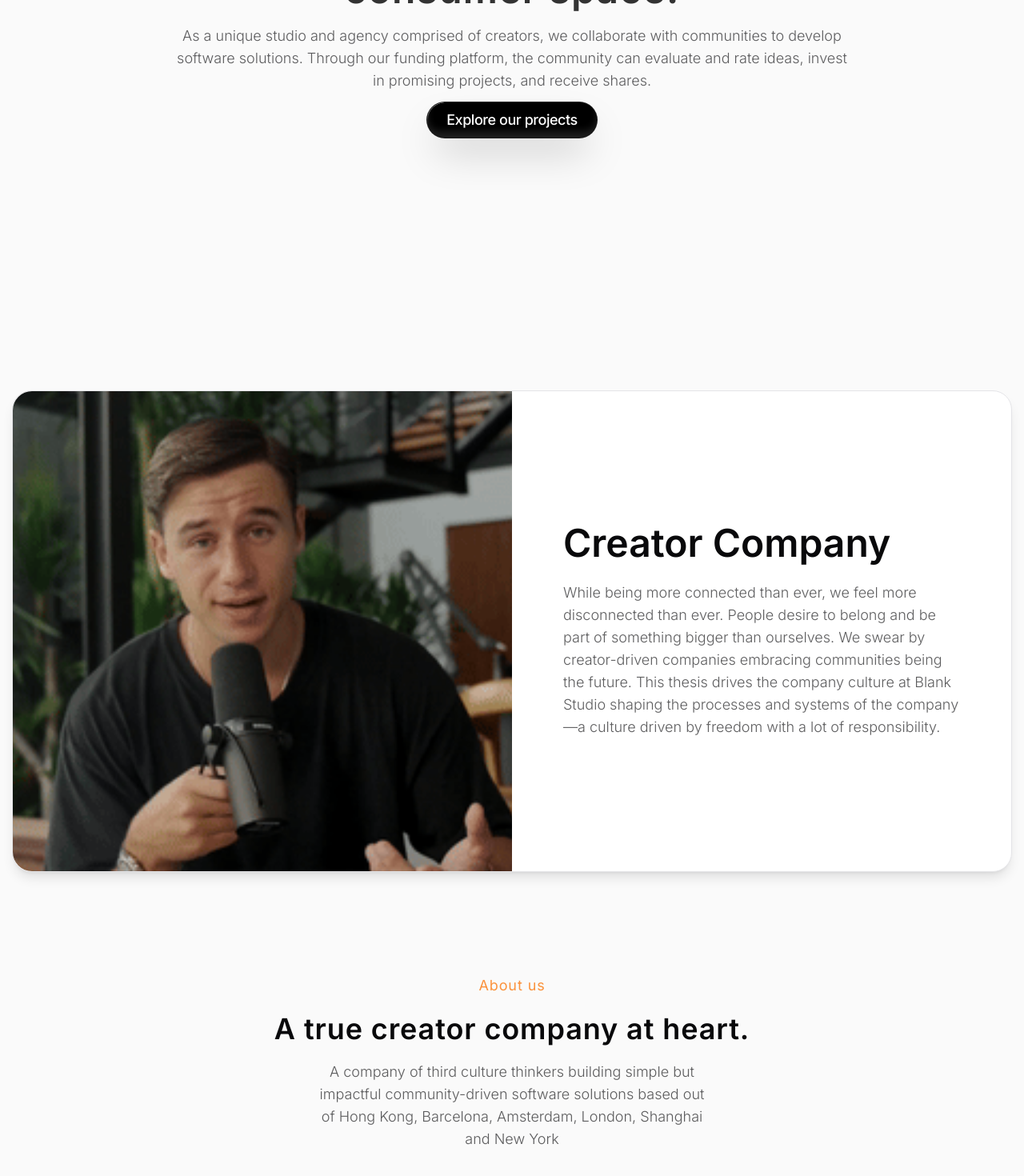
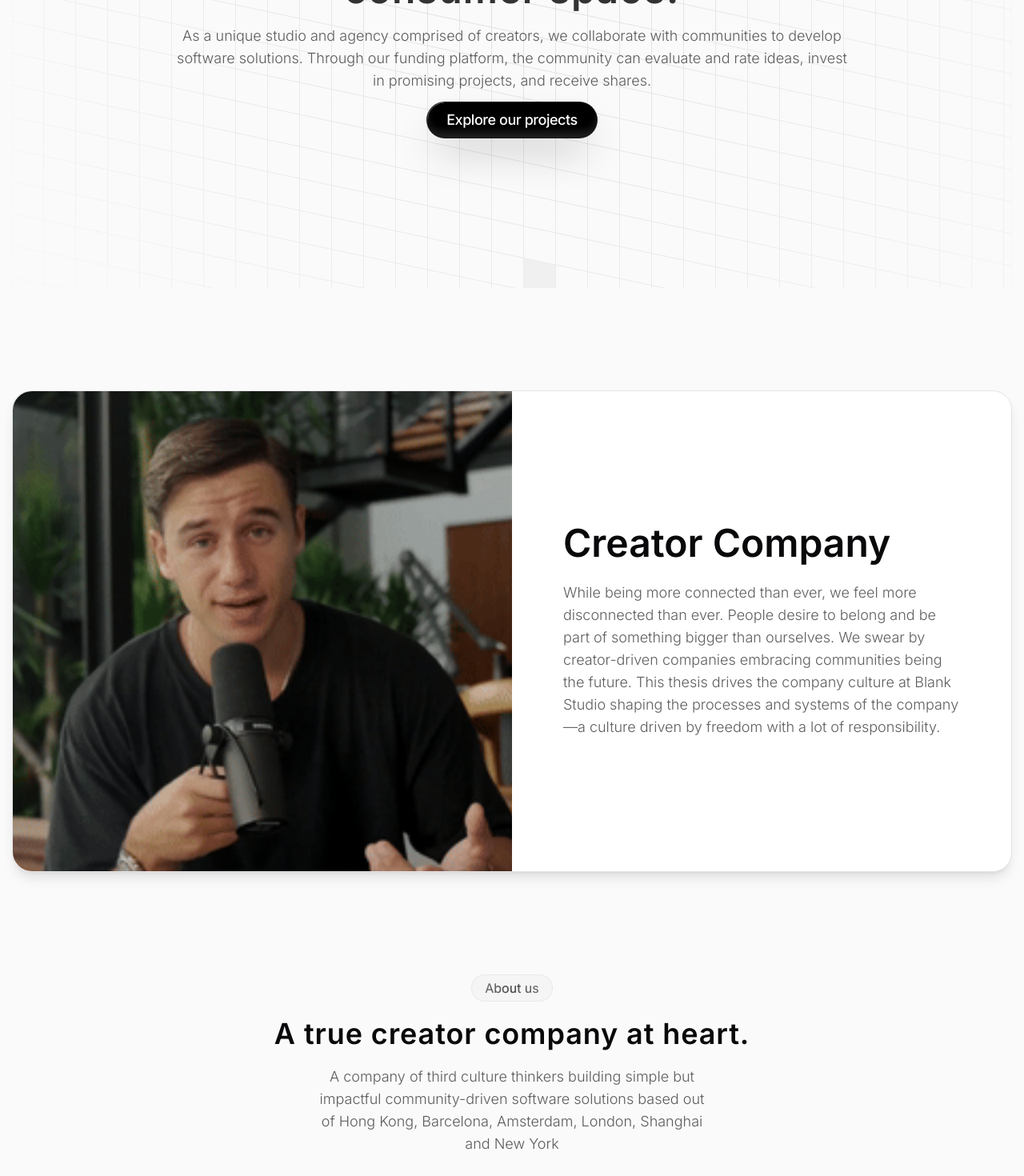
Before and after one commit to Coustra/coustra-agency, a Next.js app: page / in a window 1280 px wide. Shown: the part 460-1930 px from the top of the page at 80% size. Built offline with nearby package versions, Linux system fonts and the light colour scheme.

Commit message:
added projects page and added animated grid background

```diff
--- a/src/app/components/HeadlineSection.tsx
+++ b/src/app/components/HeadlineSection.tsx
@@ -1,17 +1,24 @@
+import { ShinySectionText } from "@/components/ui/ShinySectionText";
 import React from "react";
 
-export const HeadlineSection = () => {
+interface Props {
+  sectionTitle?: string;
+  text: string;
+  title: string;
+}
+
+export const HeadlineSection = (props: Props) => {
   return (
     <div className='w-full'>
       <div className='max-w-[850px] mx-auto text-center flex items-center justify-center flex-col gap-5'>
-        <h3 className='text-orange-400 text-lg tracking-wider'>About us</h3>
+        {props.sectionTitle && (
+          <ShinySectionText text={props.sectionTitle} scroll={false} />
+        )}
         <h2 className='md:text-4xl text-3xl font-semibold tracking-wide leading-tight'>
-          A true creator company at heart.
+          {props.title}
         </h2>
         <p className='md:text-lg font-light opacity-65 max-w-[500px]'>
-          A company of third culture thinkers building simple but impactful
-          community-driven software solutions based out of Hong Kong, Barcelona,
-          Amsterdam, London, Shanghai and New York
+          {props.text}
         </p>
       </div>
     </div>
--- a/src/app/components/Hero.tsx
+++ b/src/app/components/Hero.tsx
@@ -1,6 +1,7 @@
 "use client";
 
 import ShimmerButton from "@/components/magicui/shimmer-button";
+import { AnimatedGridWrapper } from "@/components/ui/AnimatedGridWrapper";
 import { ShinySectionText } from "@/components/ui/ShinySectionText";
 import { useRouter } from "next/navigation";
 import React from "react";
@@ -8,8 +9,8 @@
 export const Hero = () => {
   const router = useRouter();
   return (
-    <div className='min-h-screen pt-[65px] w-full flex items-center justify-center flex-col gap-3'>
-      <div className='max-w-[850px] text-center gap-5 flex flex-col'>
+    <AnimatedGridWrapper className='min-h-screen pt-[65px] w-full flex items-center justify-center flex-col gap-3'>
+      <div className='max-w-[850px] text-center gap-5 flex flex-col z-[5]'>
         <ShinySectionText text='✨ We love software' />
         <h1 className='md:text-5xl sm:text-3xl text-xl font-semibold tracking-wide text-[#333] leading-tight'>
           Coustra is pioneering the future of software solutions in the
@@ -23,13 +24,13 @@
         </h3>
       </div>
       <ShimmerButton
-        className='shadow-2xl py-2 px-6'
+        className='shadow-2xl py-2 px-6 z-[5]'
         onClick={() => router.push("/projects")}
       >
         <span className='whitespace-pre-wrap text-center text-sm font-medium leading-none tracking-tight text-white dark:from-white dark:to-slate-900/10 lg:text-lg'>
           Explore our projects
         </span>
       </ShimmerButton>
-    </div>
+    </AnimatedGridWrapper>
   );
 };
--- a/src/app/page.tsx
+++ b/src/app/page.tsx
@@ -9,16 +9,47 @@
     <>
       <Hero />
       <SectionWrapper className='my-32'>
-        <ImageCard />
+        <ImageCard
+          title='Creator Company'
+          text=' While being more connected than ever, we feel more disconnected than
+            ever. People desire to belong and be part of something bigger than
+            ourselves. We swear by creator-driven companies embracing
+            communities being the future. This thesis drives the company culture
+            at Blank Studio shaping the processes and systems of the company—a
+            culture driven by freedom with a lot of responsibility.'
+        />
       </SectionWrapper>
       <SectionWrapper className='my-16'>
-        <HeadlineSection />
+        <HeadlineSection
+          sectionTitle='About us'
+          title='A true creator company at heart.'
+          text='A company of third culture thinkers building simple but impactful
+          community-driven software solutions based out of Hong Kong, Barcelona,
+          Amsterdam, London, Shanghai and New York'
+        />
       </SectionWrapper>
       <SectionWrapper className='my-32' section='creator-agency'>
-        <ImageCard left />
+        <ImageCard
+          left
+          title='Creator Company'
+          text=' While being more connected than ever, we feel more disconnected than
+            ever. People desire to belong and be part of something bigger than
+            ourselves. We swear by creator-driven companies embracing
+            communities being the future. This thesis drives the company culture
+            at Blank Studio shaping the processes and systems of the company—a
+            culture driven by freedom with a lot of responsibility.'
+        />
       </SectionWrapper>
       <SectionWrapper className='my-32'>
-        <ImageCard />
+        <ImageCard
+          title='Creator Company'
+          text=' While being more connected than ever, we feel more disconnected than
+            ever. People desire to belong and be part of something bigger than
+            ourselves. We swear by creator-driven companies embracing
+            communities being the future. This thesis drives the company culture
+            at Blank Studio shaping the processes and systems of the company—a
+            culture driven by freedom with a lot of responsibility.'
+        />
       </SectionWrapper>
       <SectionWrapper className='my-16 mt-32'>
         <ContactCard />
--- /dev/null
+++ b/src/app/projects/page.tsx
@@ -0,0 +1,5 @@
+import React from "react";
+
+export default function Projects() {
+  return <div className='min-h-screen pt-[65px] w-full'>hello</div>;
+}
--- /dev/null
+++ b/src/components/magicui/animated-grid-pattern.tsx
@@ -0,0 +1,150 @@
+"use client";
+
+import { useEffect, useId, useRef, useState } from "react";
+import { motion } from "framer-motion";
+
+import { cn } from "@/lib/utils";
+
+interface GridPatternProps {
+  width?: number;
+  height?: number;
+  x?: number;
+  y?: number;
+  strokeDasharray?: any;
+  numSquares?: number;
+  className?: string;
+  maxOpacity?: number;
+  duration?: number;
+  repeatDelay?: number;
+}
+
+export function GridPattern({
+  width = 40,
+  height = 40,
+  x = -1,
+  y = -1,
+  strokeDasharray = 0,
+  numSquares = 50,
+  className,
+  maxOpacity = 0.5,
+  duration = 4,
+  repeatDelay = 0.5,
+  ...props
+}: GridPatternProps) {
+  const id = useId();
+  const containerRef = useRef(null);
+  const [dimensions, setDimensions] = useState({ width: 0, height: 0 });
+  const [squares, setSquares] = useState(() => generateSquares(numSquares));
+
+  function getPos() {
+    return [
+      Math.floor((Math.random() * dimensions.width) / width),
+      Math.floor((Math.random() * dimensions.height) / height),
+    ];
+  }
+
+  // Adjust the generateSquares function to return objects with an id, x, and y
+  function generateSquares(count: number) {
+    return Array.from({ length: count }, (_, i) => ({
+      id: i,
+      pos: getPos(),
+    }));
+  }
+
+  // Function to update a single square's position
+  const updateSquarePosition = (id: number) => {
+    setSquares((currentSquares) =>
+      currentSquares.map((sq) =>
+        sq.id === id
+          ? {
+              ...sq,
+              pos: getPos(),
+            }
+          : sq,
+      ),
+    );
+  };
+
+  // Update squares to animate in
+  useEffect(() => {
+    if (dimensions.width && dimensions.height) {
+      setSquares(generateSquares(numSquares));
+    }
+  }, [dimensions, numSquares]);
+
+  // Resize observer to update container dimensions
+  useEffect(() => {
+    const resizeObserver = new ResizeObserver((entries) => {
+      for (let entry of entries) {
+        setDimensions({
+          width: entry.contentRect.width,
+          height: entry.contentRect.height,
+        });
+      }
+    });
+
+    if (containerRef.current) {
+      resizeObserver.observe(containerRef.current);
+    }
+
+    return () => {
+      if (containerRef.current) {
+        resizeObserver.unobserve(containerRef.current);
+      }
+    };
+  }, [containerRef]);
+
+  return (
+    <svg
+      ref={containerRef}
+      aria-hidden="true"
+      className={cn(
+        "pointer-events-none absolute inset-0 h-full w-full fill-gray-400/30 stroke-gray-400/30",
+        className,
+      )}
+      {...props}
+    >
+      <defs>
+        <pattern
+          id={id}
+          width={width}
+          height={height}
+          patternUnits="userSpaceOnUse"
+          x={x}
+          y={y}
+        >
+          <path
+            d={`M.5 ${height}V.5H${width}`}
+            fill="none"
+            strokeDasharray={strokeDasharray}
+          />
+        </pattern>
+      </defs>
+      <rect width="100%" height="100%" fill={`url(#${id})`} />
+      <svg x={x} y={y} className="overflow-visible">
+        {squares.map(({ pos: [x, y], id }, index) => (
+          <motion.rect
+            initial={{ opacity: 0 }}
+            animate={{ opacity: maxOpacity }}
+            transition={{
+              duration,
+              repeat: 1,
+              delay: index * 0.1,
+              repeatType: "reverse",
+            }}
+            onAnimationComplete={() => updateSquarePosition(id)}
+            key={`${x}-${y}-${index}`}
+            width={width - 1}
+            height={height - 1}
+            x={x * width + 1}
+            y={y * height + 1}
+            fill="currentColor"
+            strokeWidth="0"
+          />
+        ))}
+      </svg>
+    </svg>
+  );
+}
+
+export default GridPattern;
--- a/src/components/navigation/Header.tsx
+++ b/src/components/navigation/Header.tsx
@@ -9,7 +9,7 @@
       <div className='max-w-[1250px] m-auto w-full flex items-center justify-between gap-4'>
         <Logo />
         <nav className='flex items-center gap-4'>
-          <NavLink href={"/jobs"}>Projects</NavLink>
+          <NavLink href={"/projects"}>Projects</NavLink>
           <NavLink
             href={"https://www.instagram.com/jonasdevjourney/"}
             target='_blank'
--- /dev/null
+++ b/src/components/ui/AnimatedGridWrapper.tsx
@@ -0,0 +1,25 @@
+import { cn } from "@/lib/utils";
+import AnimatedGridPattern from "@/components/magicui/animated-grid-pattern";
+
+interface Props {
+  children: React.ReactNode;
+  className?: string;
+}
+
+export function AnimatedGridWrapper(props: Props) {
+  return (
+    <div className={cn("relative overflow-hidden", props.className)}>
+      {props.children}
+      <AnimatedGridPattern
+        numSquares={30}
+        maxOpacity={0.1}
+        duration={3}
+        repeatDelay={1}
+        className={cn(
+          "[mask-image:radial-gradient(900px_circle_at_center,white,transparent)]",
+          "inset-x-0 inset-y-[-50%] h-[200%] skew-y-12"
+        )}
+      />
+    </div>
+  );
+}
--- a/src/components/ui/ShinySectionText.tsx
+++ b/src/components/ui/ShinySectionText.tsx
@@ -12,7 +12,11 @@
 export async function ShinySectionText(props: ShinySectionTextProps) {
   const { text, link } = props;
   return (
-    <Link href={link || "#"} className='z-10 flex items-center justify-center'>
+    <Link
+      href={link || "#"}
+      scroll={props.scroll}
+      className='z-10 flex items-center justify-center'
+    >
       <div
         className={cn(
           "group rounded-full border border-black/5 bg-neutral-100 text-base text-white transition-all ease-in hover:cursor-pointer hover:bg-neutral-200 dark:border-white/5 dark:bg-neutral-900 dark:hover:bg-neutral-800"
```
Also changed, not shown: src/app/components/ImageCard.tsx (+4 -7 lines).
